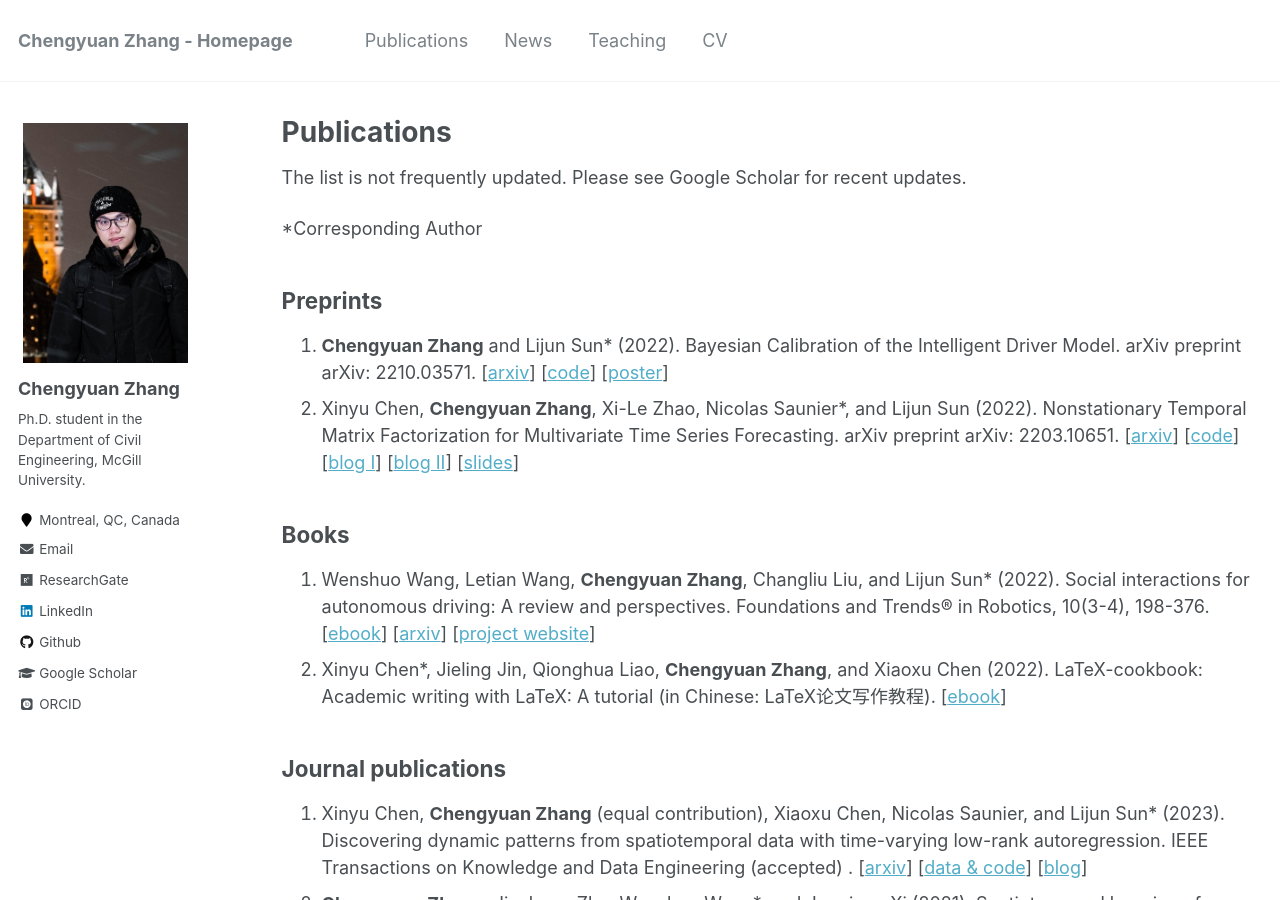
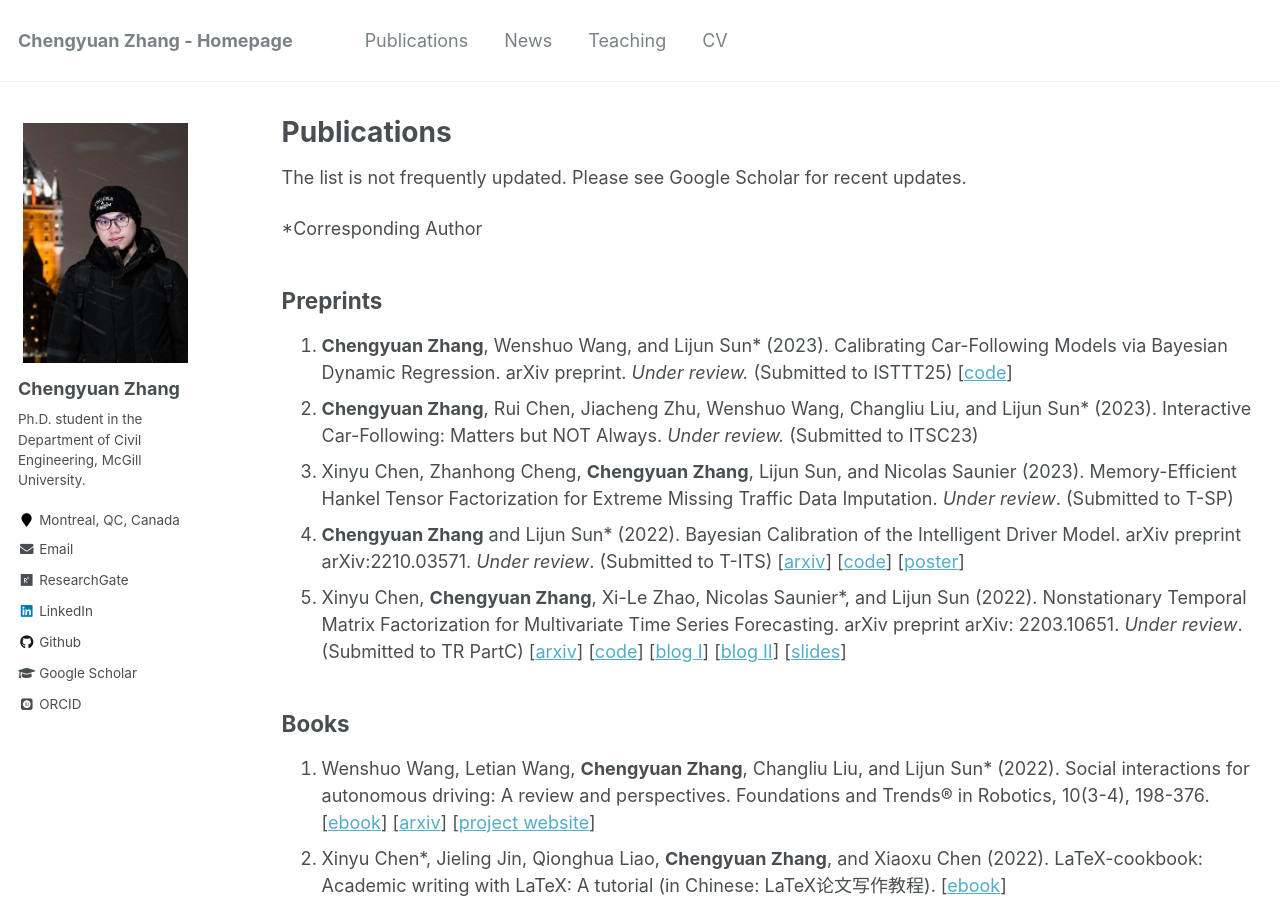
Before and after one commit to Chengyuan-Zhang/chengyuan-zhang.github.io, a Jekyll site: the page built from _pages/publications.md, in a window 1280 px wide and 900 px high. Built offline with Jekyll 4.4.1, drawn with Linux system fonts in a browser that asks for light colours; some web fonts are replaced; comment, search, counter and statistics services are not loaded.

Commit message:
update publications

```diff
--- a/_pages/publications.md
+++ b/_pages/publications.md
@@ -14,12 +14,20 @@ The list is not frequently updated. Please see Google Scholar for recent updates
 
 ## Preprints
 
-1. **Chengyuan Zhang** and Lijun Sun* (2022). Bayesian Calibration of the Intelligent Driver Model. arXiv preprint
-   arXiv:
-   2210.03571. [[arxiv](https://arxiv.org/abs/2210.03571)] [[code](https://github.com/Chengyuan-Zhang/IDM_Bayesian_Calibration)] [[poster](../files/TRB_poster_MA_IDM_Chengyuan_2022.pdf)]
-2. Xinyu Chen, **Chengyuan Zhang**, Xi-Le Zhao, Nicolas Saunier*, and Lijun Sun (2022). Nonstationary Temporal Matrix
+1. **Chengyuan Zhang**, Wenshuo Wang, and Lijun Sun* (2023). Calibrating Car-Following Models via Bayesian Dynamic
+   Regression. arXiv preprint. _Under review._ (Submitted to
+   ISTTT25) [[code](https://github.com/Chengyuan-Zhang/IDM_Bayesian_Calibration)]
+2. **Chengyuan Zhang**, Rui Chen, Jiacheng Zhu, Wenshuo Wang, Changliu Liu, and Lijun Sun* (2023). Interactive
+   Car-Following: Matters but NOT Always. _Under review._ (Submitted to ITSC23)
+3. Xinyu Chen, Zhanhong Cheng, **Chengyuan Zhang**, Lijun Sun, and Nicolas Saunier (2023). Memory-Efficient Hankel
+   Tensor Factorization for Extreme Missing Traffic Data Imputation. _Under review_. (Submitted to T-SP)
+4. **Chengyuan Zhang** and Lijun Sun* (2022). Bayesian Calibration of the Intelligent Driver Model. arXiv preprint
+   arXiv:2210.03571. _Under review_. (Submitted to
+   T-ITS) [[arxiv](https://arxiv.org/abs/2210.03571)] [[code](https://github.com/Chengyuan-Zhang/IDM_Bayesian_Calibration)] [[poster](../files/TRB_poster_MA_IDM_Chengyuan_2022.pdf)]
+5. Xinyu Chen, **Chengyuan Zhang**, Xi-Le Zhao, Nicolas Saunier*, and Lijun Sun (2022). Nonstationary Temporal Matrix
    Factorization for Multivariate Time Series Forecasting. arXiv preprint arXiv:
-   2203.10651. [[arxiv](https://arxiv.org/abs/2203.10651)] [[code](https://github.com/xinychen/tracebase)] [[blog I](https://medium.com/p/b1c59faf05ea)] [[blog II](https://medium.com/p/4705df163fcf)] [[slides](https://xinychen.github.io/slides/notmf.pdf)]
+   2203.10651. _Under review_. (Submitted to TR
+   PartC) [[arxiv](https://arxiv.org/abs/2203.10651)] [[code](https://github.com/xinychen/tracebase)] [[blog I](https://medium.com/p/b1c59faf05ea)] [[blog II](https://medium.com/p/4705df163fcf)] [[slides](https://xinychen.github.io/slides/notmf.pdf)]
 
 ## Books
 
```
